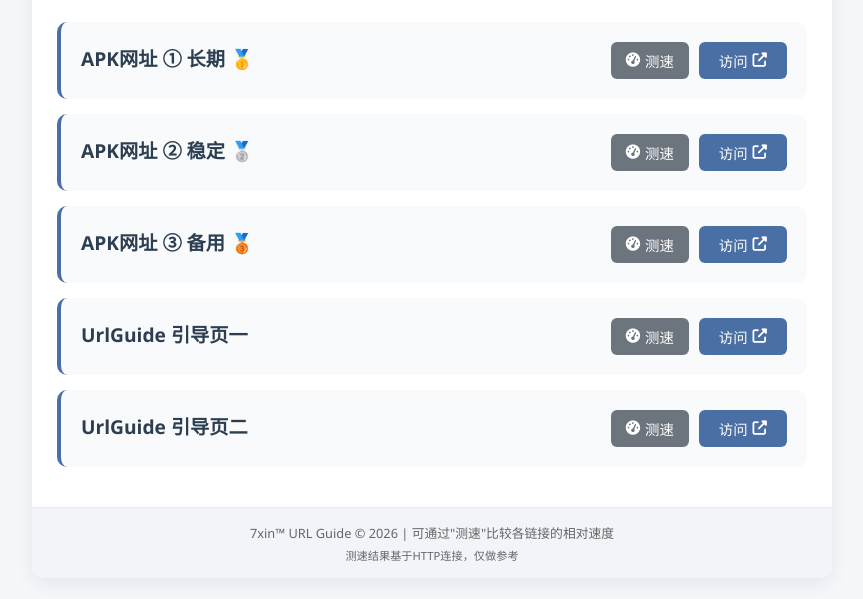
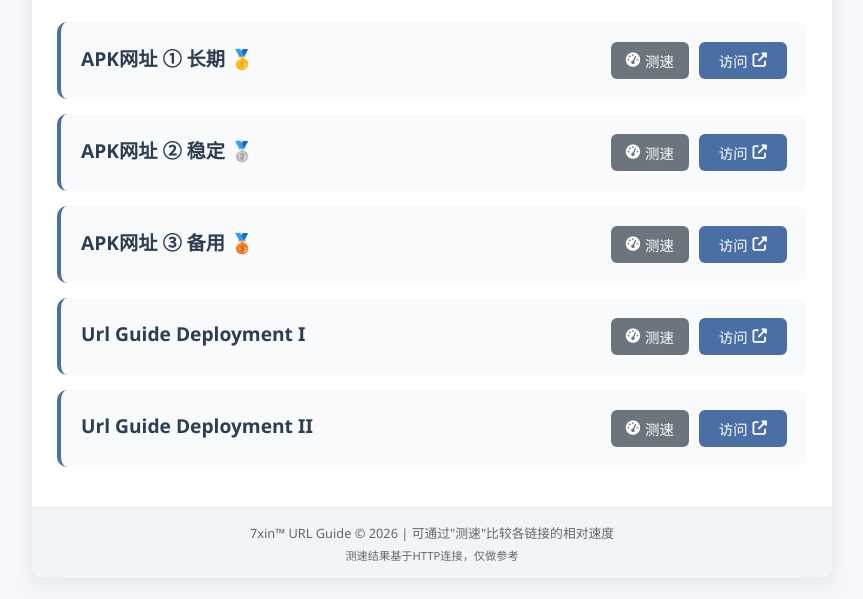
Before and after one commit to 7xinyun/apk, a plain HTML site: page index.html in a window 1280 px wide. Shown: the part 177-776 px from the top of the page, without its empty margins (208-1071 px from the left). Drawn offline with Linux system fonts and the light colour scheme.

Commit message:
Update index.html

```diff
--- a/index.html
+++ b/index.html
@@ -380,7 +380,7 @@
             <!-- 卡片4 -->
             <div class="link-card">
                 <div class="link-info">
-                    <div class="link-title">UrlGuide 引导页一</div>
+                    <div class="link-title">Url Guide Deployment I</div>
                 </div>
                 <div class="buttons">
                     <button class="speed-btn" data-url="https://apk-7xin.netlify.app/">
@@ -396,7 +396,7 @@
             <!-- 卡片5 -->
             <div class="link-card">
                 <div class="link-info">
-                    <div class="link-title">UrlGuide 引导页二</div>
+                    <div class="link-title">Url Guide Deployment II</div>
                 </div>
                 <div class="buttons">
                     <button class="speed-btn" data-url="https://pan.huang1111.cn/s/6eo3eSN">
```
